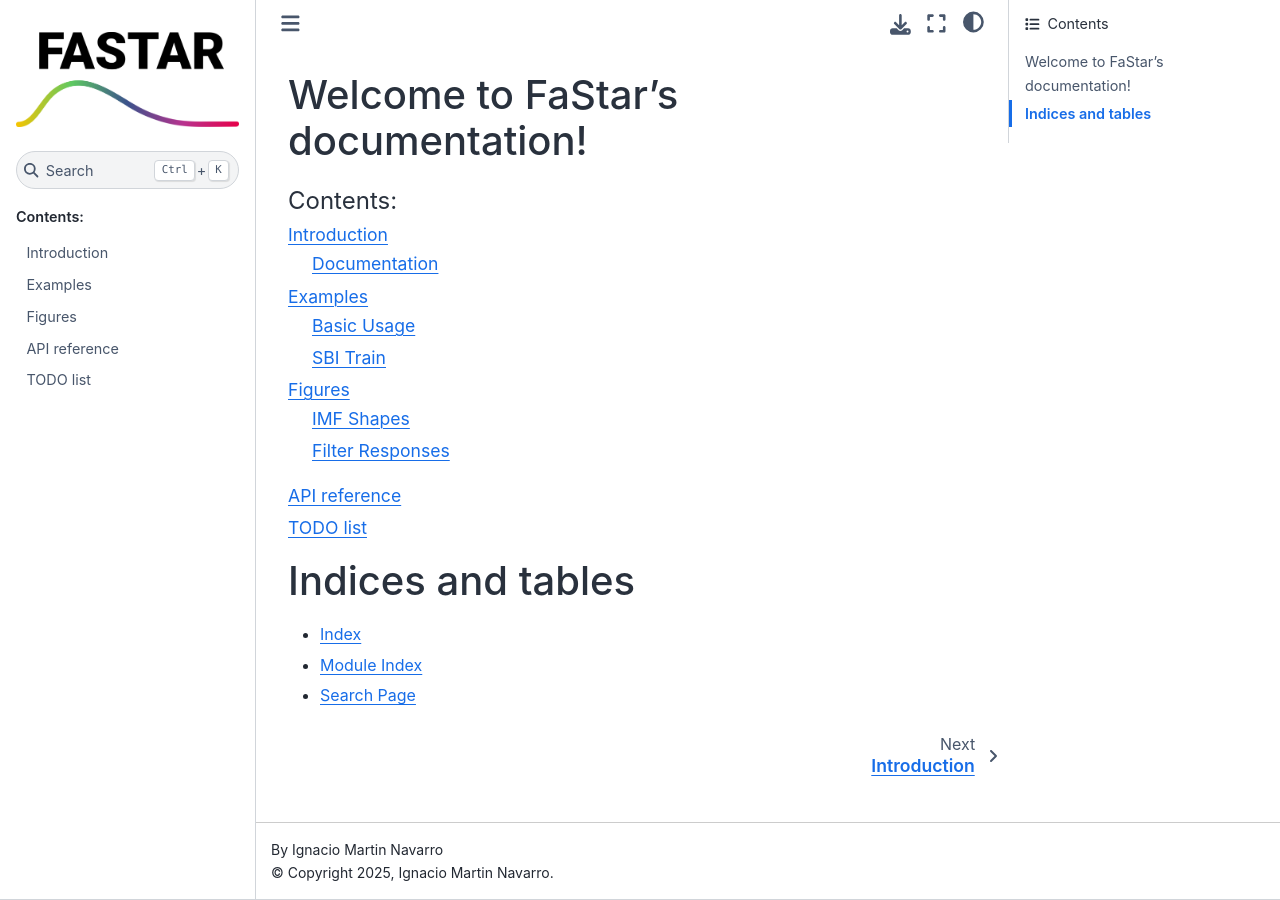
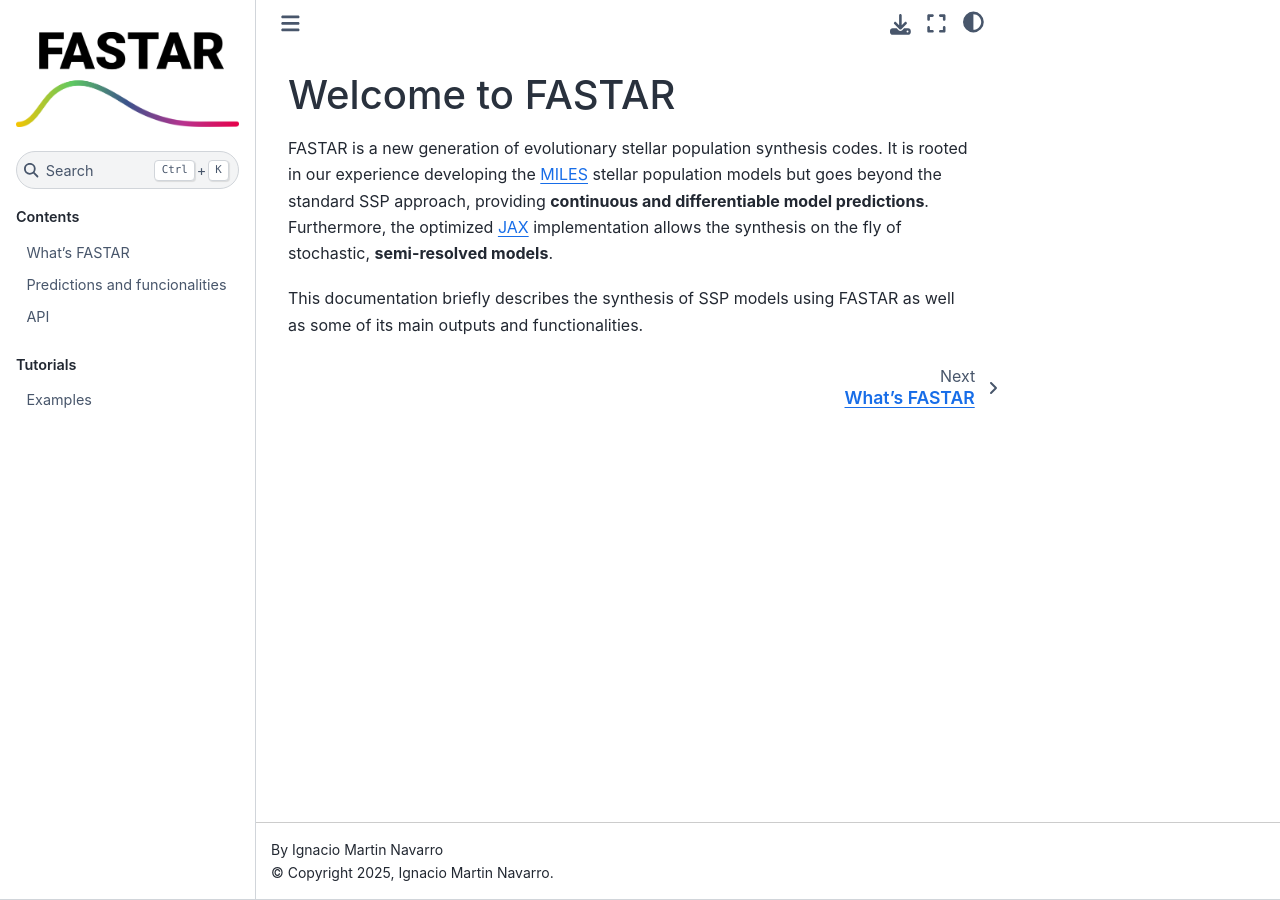
Before and after one commit to inavarro/fastar, a Sphinx documentation site: the page built from docs/index.rst, in a window 1280 px wide. Built offline with Sphinx 7.4.7 and the Sphinx Book theme 1.1.4, drawn with Linux system fonts in a browser that asks for light colours.

Commit message:
Improved docs

```diff
--- a/docs/api_reference.rst
+++ b/docs/api_reference.rst
@@ -1,4 +1,4 @@
-API reference
+API
 =============
 
 .. autosummary::
--- a/docs/conf.py
+++ b/docs/conf.py
@@ -62,7 +62,14 @@ napoleon_use_rtype = True
 html_theme_options = {
     "show_navbar_depth": 1,        # how deep headers appear in the sidebar
     "show_toc_level": 1,           # how deep the right-hand “On this page” toc goes
+    "logo": {
+      "image_light": "_static/fastar_logo.png",
+      "image_dark": "_static/fastar_logo_dark.png",
+   }
 }
+
+# HTML logo and favicon
+html_favicon = '_static/fastar_favicon.ico'
 
 # Add any paths that contain templates here, relative to this directory.
 templates_path = ['_templates']
@@ -92,9 +99,7 @@ html_theme = "sphinx_book_theme"
 # so a file named "default.css" will overwrite the builtin "default.css".
 html_static_path = ['_static']
 
-# HTML logo and favicon
-html_logo = '_static/fastar_logo.png'
-html_favicon = '_static/fastar_favicon.ico'
+
 
 
 # -- Extension configuration -------------------------------------------------
--- a/docs/index.rst
+++ b/docs/index.rst
@@ -1,28 +1,24 @@
-.. FaStar documentation master file, created by
-   sphinx-quickstart on Fri Jul 18 12:10:54 2025.
-   You can adapt this file completely to your liking, but it should at least
-   contain the root `toctree` directive.
-
-Welcome to FaStar's documentation!
+Welcome to FASTAR
 ==================================
 
-.. toctree::
-   :maxdepth: 2
-   :caption: Contents:
+FASTAR is a new generation of evolutionary stellar population synthesis codes. It is rooted in our experience developing the `MILES
+<https://research.iac.es/proyecto/miles/>`_ stellar population models but goes beyond the standard SSP approach, providing **continuous and differentiable model predictions**. Furthermore, the optimized `JAX <https://docs.jax.dev/en/latest/index.html>`_ implementation allows the synthesis on the fly of stochastic, **semi-resolved models**.
 
-   introduction
-   examples
-   figures
+This documentation briefly describes the synthesis of SSP models using FASTAR as well as some of its main outputs and functionalities.
+
 
 .. toctree::
    :maxdepth: 1
+   :caption: Contents
+   :hidden:
 
+   introduction
+   outputs
    api_reference
-   todo_list
 
-Indices and tables
-==================
+.. toctree::
+   :maxdepth: 1
+   :caption: Tutorials
+   :hidden:
 
-* :ref:`genindex`
-* :ref:`modindex`
-* :ref:`search`
+   examples
--- a/docs/introduction.rst
+++ b/docs/introduction.rst
@@ -1,26 +1,37 @@
-Introduction
-============
+What's FASTAR
+===============
 
-Documentation
+In a nutshell
+----------------------
+
+FASTAR is an evolutionary stellar population synthesis code to generate simple stellar population (SSP) model predictions. In short, FASTAR shares the same principles and advantages of standard SSP models but offers some unique features:
+
+- **Continuity.** FASTAR predictions can be generated for any age, chemical composition, and IMF.
+- **Differentiability.** The synthesis of SSP models relies on the JAX Python library, allowing for native numerical autodifferentiation and optimized CPU/GPU computation.
+- **Speed.** FASTAR makes use of a PCA-based, neural network regressor to generate the underlying stellar spectra. This approach is significantly faster than alternative, more standard approaches.
+- **Flexibility.** FASTAR does not provide a grid of pre-computed models but the tools to quickly generate them. In addition, model choices can be easily tweaked (e.g. seamlessly changing between different IMFs).
+- **Reproducibility.** The synthesis of FASTAR models is openly accessible to the astronomical community.
+
+FASTAR flavors
+---------------------------
+
+Semi-resolved vs fully-sampled observations
+---------------------------------------------
+
+Ingredients and units
+-----------------------
+
+Publications
 -------------
 
-The source of the documentation is available under the directory ``docs`` of
-this repository. This documentation can be compiled for any commit as described
-in the ``Makefile``.
+If you use FASTAR in your research, please consider citing the following papers:
 
-The file format used for this documentation is `ReStructuredText
-<https://en.wikipedia.org/wiki/ReStructuredText>`_. Thanks to the documentation
-generator `Sphinx
-<https://en.wikipedia.org/wiki/Sphinx_(documentation_generator)>`_, the files
-can be easily converted to a multitude of formats (such as an HTML website or a
-PDF document).
+- **FASTAR I — Differentiable synthesis of evolutionary stellar population models**
 
-If you are new to this simple format or Sphinx, you might find the following
-resources useful:
+  *Martín-Navarro I. et al.*
+  `MNRAS, 447, 1033 (2015) <https://ui.adsabs.harvard.edu/abs/2015MNRAS.447.1033M>`_
 
-* `Sphinx documentation about reStructuredText
-  <https://www.sphinx-doc.org/en/master/usage/restructuredtext/index.html>`_
-* `Cheat sheets for reStructuredText and Sphinx
-  <https://sphinx-tutorial.readthedocs.io/cheatsheet/>`_
-* `Style guide for NumPy-style docstrings
-  <https://numpydoc.readthedocs.io/en/latest/format.html>`_
+- **FASTAR II — Semi-resolved evolutionary stellar population models**
+
+  *Martín-Navarro I. et al.*
+  `MNRAS, 447, 1033 (2015) <https://ui.adsabs.harvard.edu/abs/2015MNRAS.447.1033M>`_
```
Also changed, not shown: docs/outputs.rst (added, +28 -0 lines), docs/_static/fastar_logo_dark.png (added).
